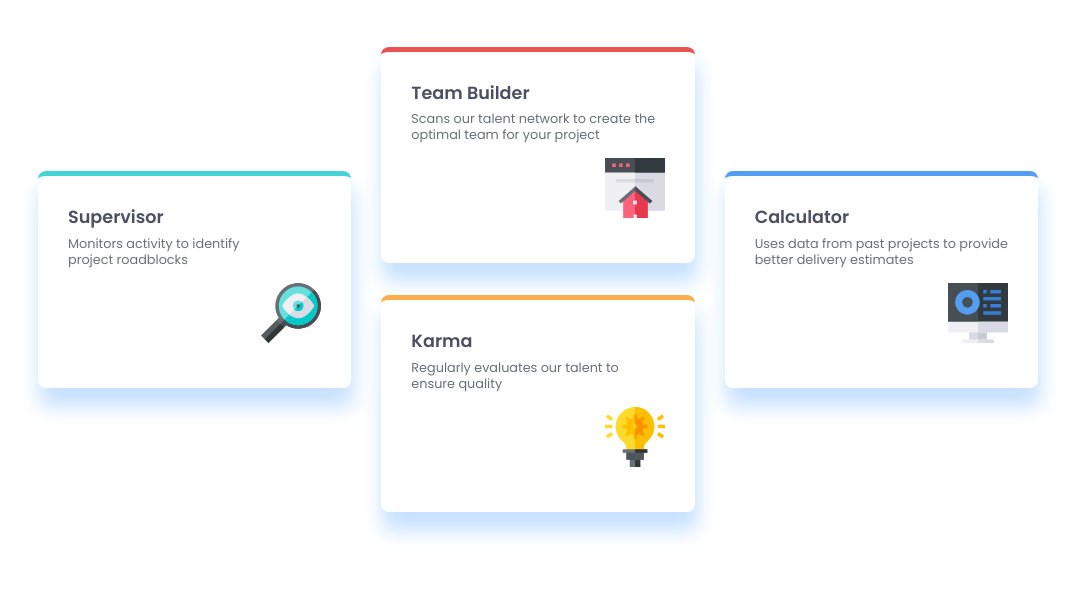
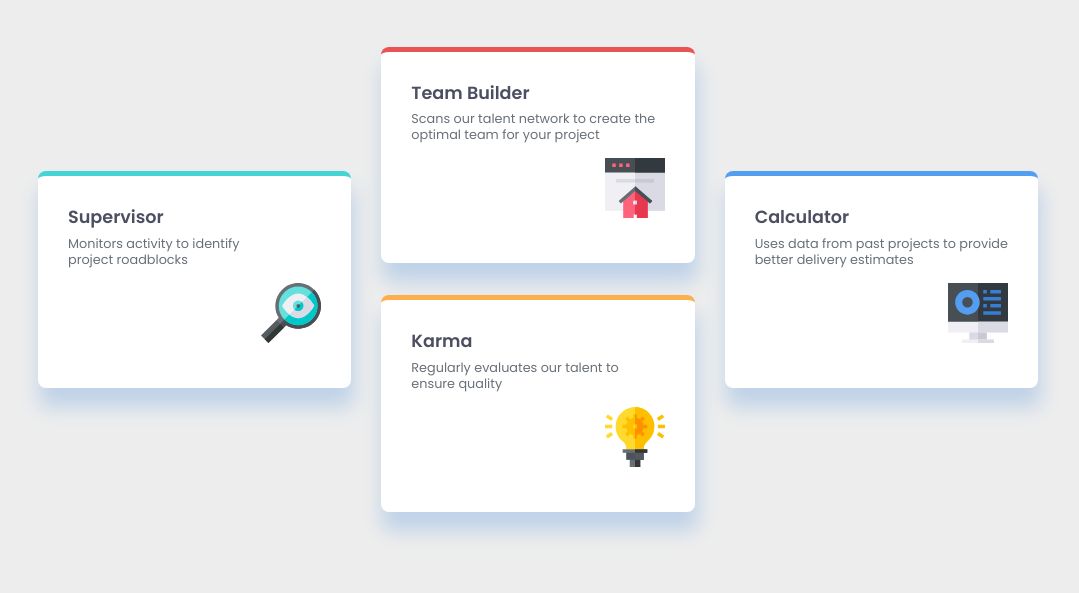
Before and after one commit to Annalyza106/four-card-feature-section, a plain HTML site: page index.html in a window 1280 px wide. Shown: the part 207-800 px from the top of the page, without its empty margins (102-1181 px from the left). Drawn offline with Linux system fonts and the light colour scheme.

Commit message:
Adjust the colors

```diff
--- a/style.css
+++ b/style.css
@@ -76,6 +76,7 @@ body {
     display: grid;
     place-items: center;
     line-height: 1.25;
+    background-color: hsl(0, 0%, 93%);
 }
 
 .title {
@@ -110,9 +111,10 @@ body {
     margin-right: auto;
     margin-top: 2rem ;
     max-width: 380px;
+    background-color: var(--clr-neutral-white);
 
     border-radius: 8px;
-    box-shadow: 2px 18px 20px 1px hsl(212, 100%, 89%);
+    box-shadow: 2px 18px 20px 1px hsl(212, 47%, 83%);
     display: grid;
     --border: 5px solid;
 }
```
